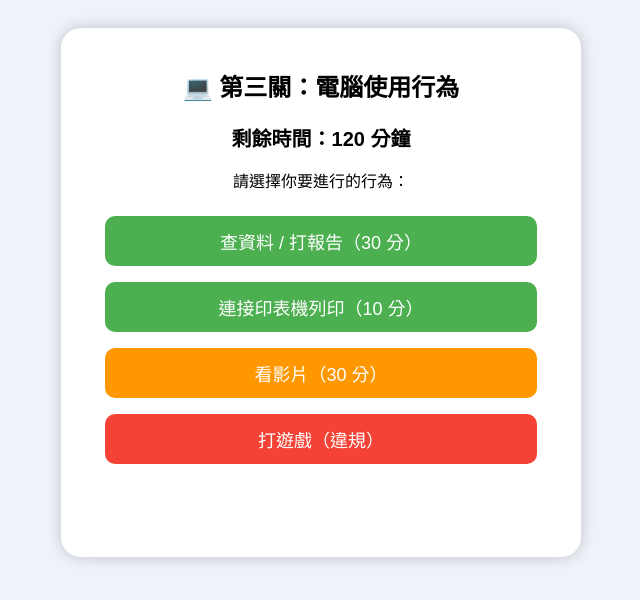
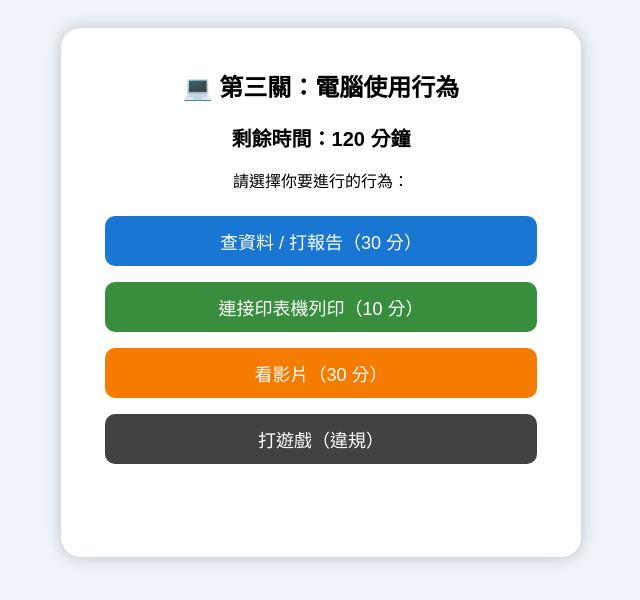
Before and after one commit to joyce949494-tech/snack-game2, a plain HTML site: page computer3.html in a window 1280 px wide. Shown: the whole page, without its empty margins (319-959 px from the left). Drawn offline with Linux system fonts and the light colour scheme.

Commit message:
Update computer3.html

```diff
--- a/computer3.html
+++ b/computer3.html
@@ -28,11 +28,13 @@ body {
   border-radius: 10px;
   border: none;
   cursor: pointer;
+  color: white;
 }
 
-.ok { background: #4caf50; color: white; }
-.warn { background: #ff9800; color: white; }
-.no { background: #f44336; color: white; }
+.study { background: #1976d2; }   /* 藍 */
+.print { background: #388e3c; }   /* 綠藍 */
+.video { background: #f57c00; }   /* 橘 */
+.game  { background: #424242; }   /* 深灰 */
 
 #timeBox {
   font-size: 20px;
@@ -57,10 +59,11 @@ body {
 
   <p>請選擇你要進行的行為：</p>
 
-  <button class="ok action-btn" onclick="doAction('study')">查資料 / 打報告（30 分）</button>
-  <button class="ok action-btn" onclick="doAction('print')">連接印表機列印（10 分）</button>
-  <button class="warn action-btn" onclick="doAction('video')">看影片（30 分）</button>
-  <button class="no action-btn" onclick="doAction('game')">打遊戲（違規）</button>
+<button class="study action-btn" onclick="doAction('study')">查資料 / 打報告（30 分）</button>
+<button class="print action-btn" onclick="doAction('print')">連接印表機列印（10 分）</button>
+<button class="video action-btn" onclick="doAction('video')">看影片（30 分）</button>
+<button class="game action-btn" onclick="doAction('game')">打遊戲（違規）</button>
+
 
   <div id="msg"></div>
 </div>
```
